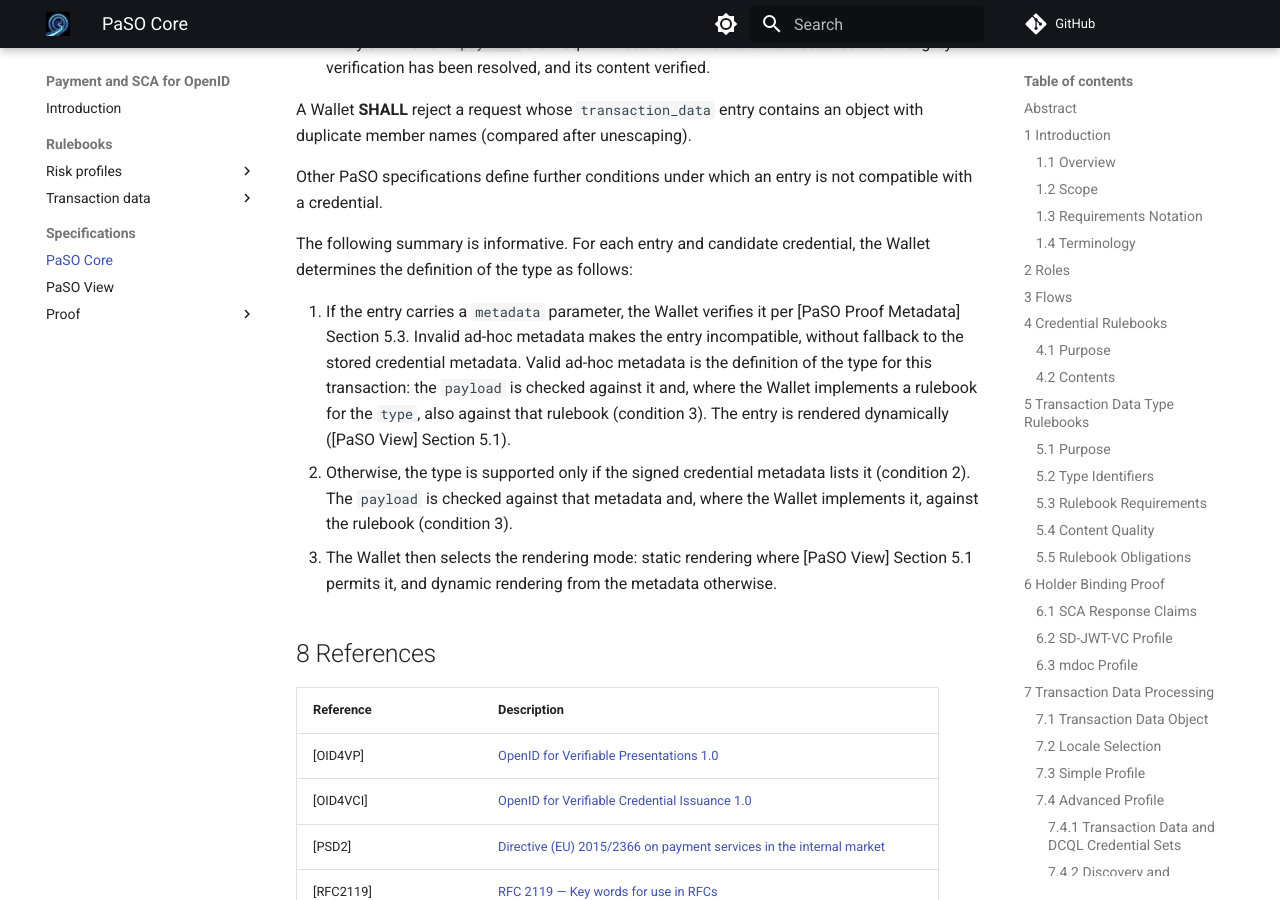
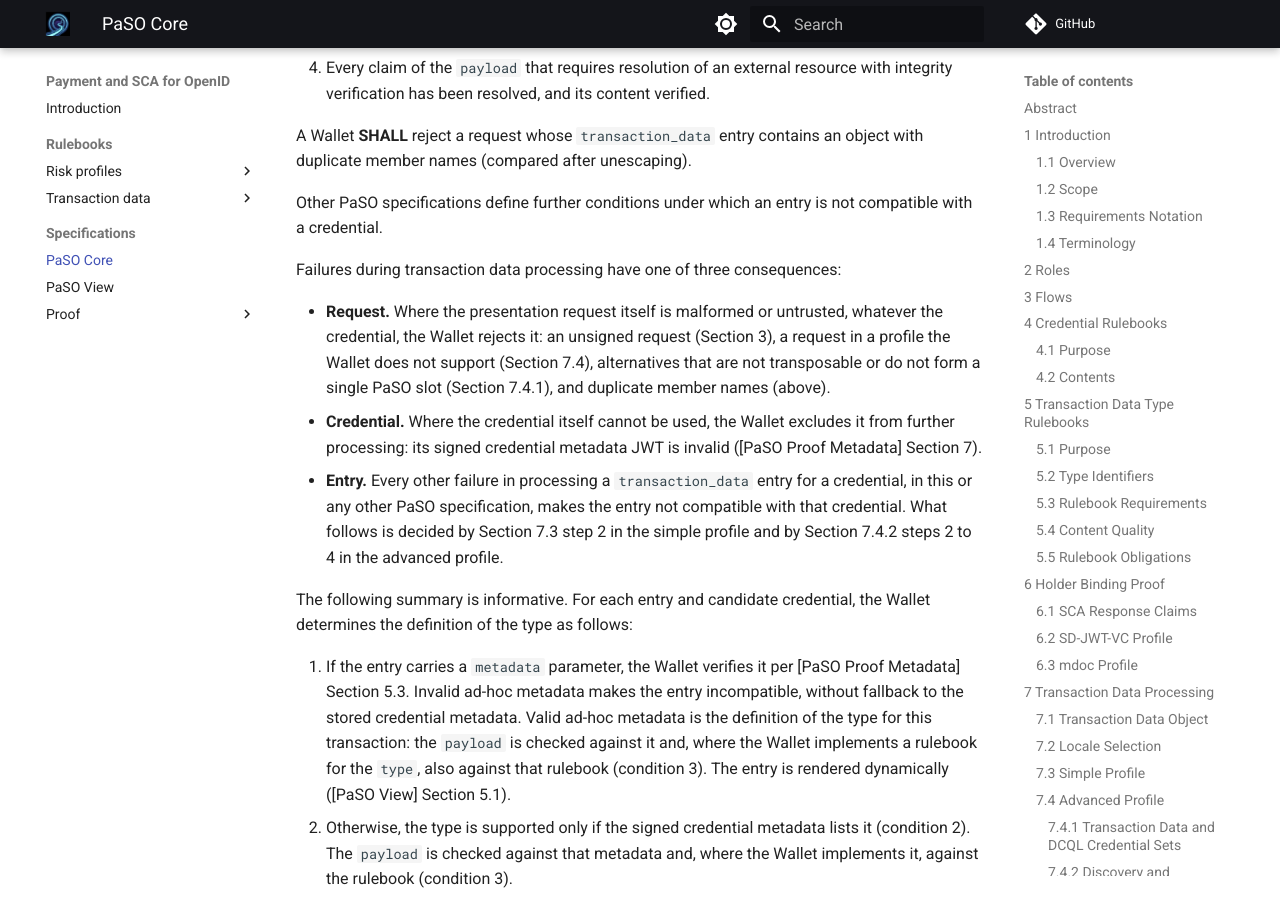
Before and after one commit to APTITUDE-Consortium/payments-and-sca-for-openid, an MkDocs documentation site: the page built from docs/specifications/paso-core.md, in a window 1280 px wide and 900 px high, scrolled down 12232 px. Built offline with MkDocs 1.6.1 and Material for MkDocs 9.7.7, drawn with Linux system fonts in a browser that asks for light colours; comment, search, counter and statistics services are not loaded; the version menu is left out; some of the changed text lies outside the part shown.

Commit message:
docs: core states the three levels of processing failure

```diff
--- a/docs/specifications/paso-core.md
+++ b/docs/specifications/paso-core.md
@@ -193,7 +193,7 @@ PaSO extends the [OID4VP] `transaction_data` entry with the following parameter:
 
 ### 7.2 Locale Selection
 
-For dynamic rendering, locale selection **SHALL** follow [PaSO View] Section 4. The Wallet renders all `display` and `ui_labels` entries from a single locale, selected with the Lookup matching scheme defined in [RFC4647] Section 3.4. If no locale in its priority list matches, it renders all of them from the default entries (entries without a `locale`). The selection **SHALL** be reported in the `display_locale` claim (Section 6.1): the selected metadata `locale` tag, or the string `default`. It reflects the entries actually rendered, not the priority-list locale that led to the selection. For static rendering, `display_locale` is determined per [PaSO View] Section 5.4.
+For dynamic rendering, locale selection **SHALL** follow [PaSO View] Section 4. The Wallet renders all `display` and `ui_labels` entries from a single locale, selected with the Lookup matching scheme defined in [RFC4647] Section 3.4. If no locale in its priority list matches, it renders all of them from the default entries (entries without a `locale`); if not every array has a default entry, the entry is not compatible with the credential ([PaSO View] Section 4). The selection **SHALL** be reported in the `display_locale` claim (Section 6.1): the selected metadata `locale` tag, or the string `default`. It reflects the entries actually rendered, not the priority-list locale that led to the selection. For static rendering, `display_locale` is determined per [PaSO View] Section 5.4.
 
 ### 7.3 Simple Profile
 
@@ -273,6 +273,12 @@ This section applies to both the simple and the advanced profile. A PaSO-targete
 A Wallet **SHALL** reject a request whose `transaction_data` entry contains an object with duplicate member names (compared after unescaping).
 
 Other PaSO specifications define further conditions under which an entry is not compatible with a credential.
+
+Failures during transaction data processing have one of three consequences:
+
+- **Request.** Where the presentation request itself is malformed or untrusted, whatever the credential, the Wallet rejects it: an unsigned request (Section 3), a request in a profile the Wallet does not support (Section 7.4), alternatives that are not transposable or do not form a single PaSO slot (Section 7.4.1), and duplicate member names (above).
+- **Credential.** Where the credential itself cannot be used, the Wallet excludes it from further processing: its signed credential metadata JWT is invalid ([PaSO Proof Metadata] Section 7).
+- **Entry.** Every other failure in processing a `transaction_data` entry for a credential, in this or any other PaSO specification, makes the entry not compatible with that credential. What follows is decided by Section 7.3 step 2 in the simple profile and by Section 7.4.2 steps 2 to 4 in the advanced profile.
 
 The following summary is informative. For each entry and candidate credential, the Wallet determines the definition of the type as follows:
 
```
